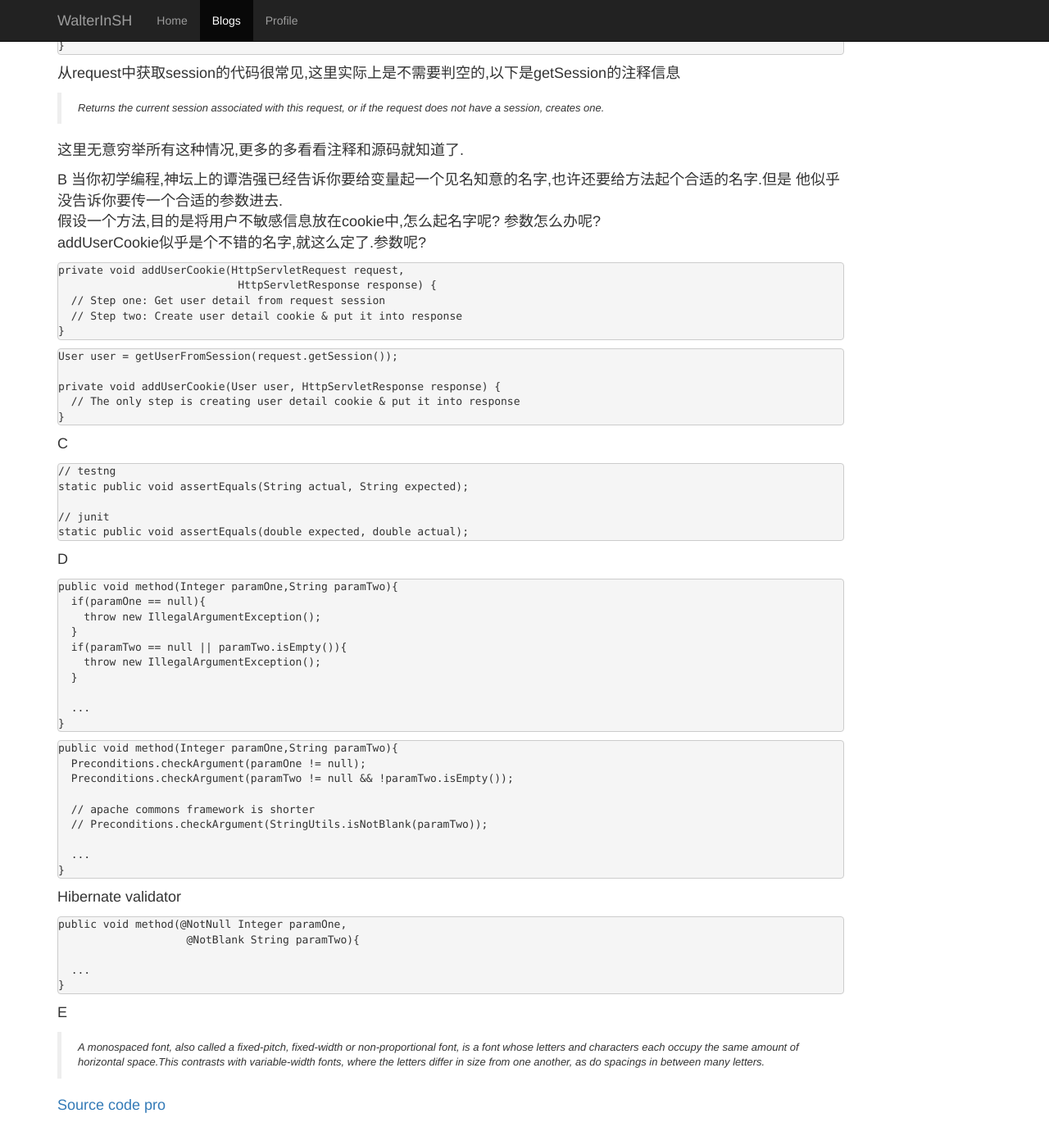
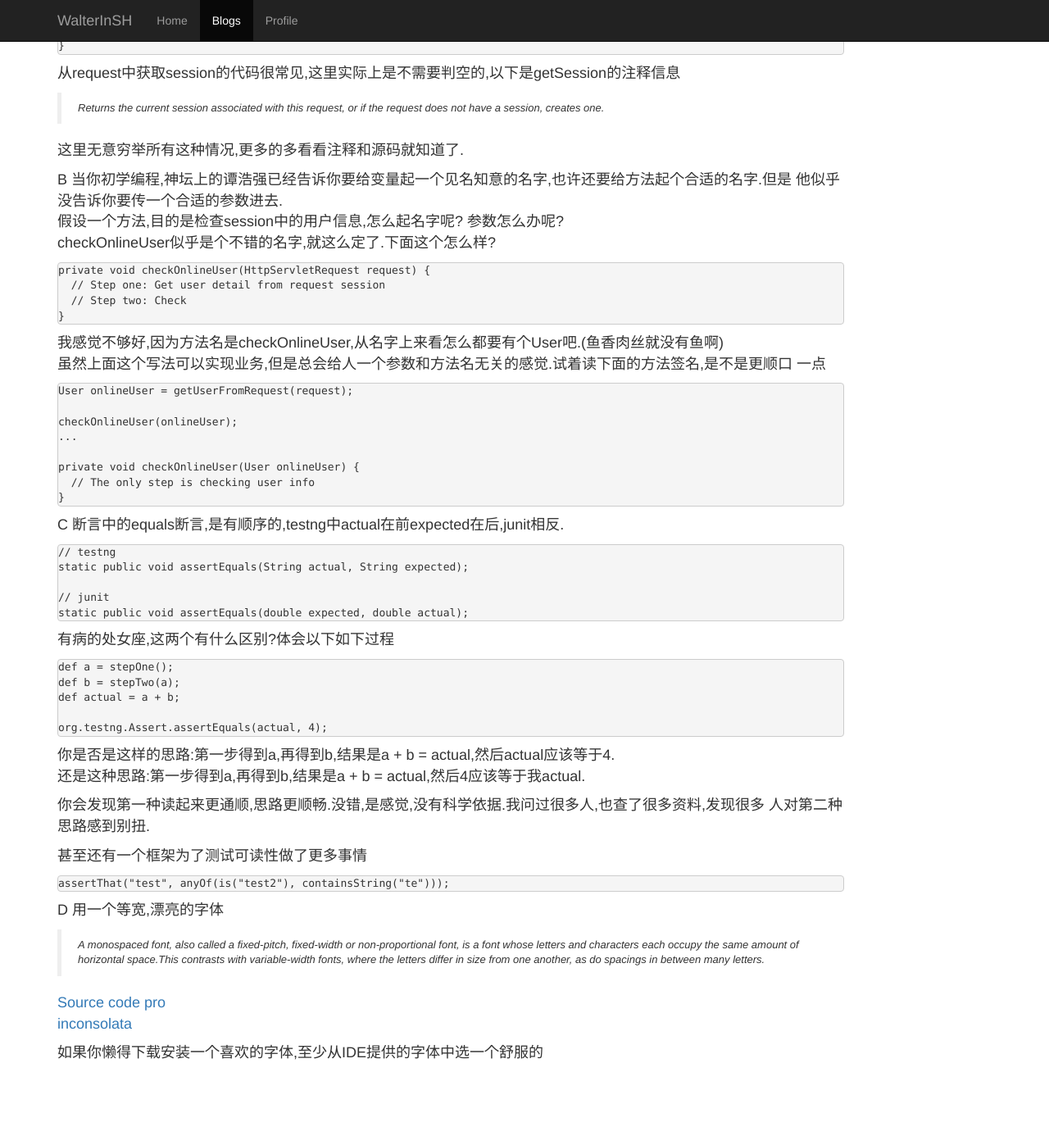
Before and after one commit to WalterInSH/walterinsh.github.io, a Jekyll site: the page built from _posts/2014-05-22-my-programming-habits.md, in a window 1280 px wide and 1400 px high, scrolled down 252 px. Shown: the top 1397 px of the window at 82% size. Built offline with Jekyll 4.4.1, drawn with Linux system fonts in a browser that asks for light colours; nearby versions of some CDN libraries; Markdown is read by kramdown in place of the engine named in the settings.

Commit message:
finish a blog

````diff
--- a/_posts/2014-05-22-write-reasonable-code.md
+++ b/_posts/2014-05-22-my-programming-habits.md
@@ -26,25 +26,33 @@ does not have a session, creates one.
 
 B 当你初学编程,神坛上的谭浩强已经告诉你要给变量起一个见名知意的名字,也许还要给方法起个合适的名字.但是
 他似乎没告诉你要传一个合适的参数进去.
-假设一个方法,目的是将用户不敏感信息放在cookie中,怎么起名字呢? 参数怎么办呢?
-addUserCookie似乎是个不错的名字,就这么定了.参数呢?
+假设一个方法,目的是检查session中的用户信息,怎么起名字呢? 参数怎么办呢?
+checkOnlineUser似乎是个不错的名字,就这么定了.下面这个怎么样?
+
 ```java
-private void addUserCookie(HttpServletRequest request,
-                            HttpServletResponse response) {
+private void checkOnlineUser(HttpServletRequest request) {
   // Step one: Get user detail from request session
-  // Step two: Create user detail cookie & put it into response
+  // Step two: Check
 }
 ```
 
+我感觉不够好,因为方法名是checkOnlineUser,从名字上来看怎么都要有个User吧.(鱼香肉丝就没有鱼啊)
+虽然上面这个写法可以实现业务,但是总会给人一个参数和方法名无关的感觉.试着读下面的方法签名,是不是更顺口
+一点
+
 ```java
-User user = getUserFromSession(request.getSession());
+User onlineUser = getUserFromRequest(request);
 
-private void addUserCookie(User user, HttpServletResponse response) {
-  // The only step is creating user detail cookie & put it into response
+checkOnlineUser(onlineUser);
+...
+
+private void checkOnlineUser(User onlineUser) {
+  // The only step is checking user info
 }
 ```
 
-C
+C 断言中的equals断言,是有顺序的,testng中actual在前expected在后,junit相反.
+
 ```java
 // testng
 static public void assertEquals(String actual, String expected);
@@ -53,45 +61,32 @@ static public void assertEquals(String actual, String expected);
 static public void assertEquals(double expected, double actual);
 ```
 
-D
+有病的处女座,这两个有什么区别?体会以下如下过程
 ```java
-public void method(Integer paramOne,String paramTwo){
-  if(paramOne == null){
-    throw new IllegalArgumentException();
-  }
-  if(paramTwo == null || paramTwo.isEmpty()){
-    throw new IllegalArgumentException();
-  }
+def a = stepOne();
+def b = stepTwo(a);
+def actual = a + b;
 
-  ...
-}
+org.testng.Assert.assertEquals(actual, 4);
+```
+你是否是这样的思路:第一步得到a,再得到b,结果是a + b = actual,然后actual应该等于4.
+还是这种思路:第一步得到a,再得到b,结果是a + b = actual,然后4应该等于我actual.
+
+你会发现第一种读起来更通顺,思路更顺畅.没错,是感觉,没有科学依据.我问过很多人,也查了很多资料,发现很多
+人对第二种思路感到别扭.
+
+甚至还有一个框架为了测试可读性做了更多事情
+```java
+assertThat("test", anyOf(is("test2"), containsString("te")));
 ```
 
-```java
-public void method(Integer paramOne,String paramTwo){
-  Preconditions.checkArgument(paramOne != null);
-  Preconditions.checkArgument(paramTwo != null && !paramTwo.isEmpty());
-
-  // apache commons framework is shorter
-  // Preconditions.checkArgument(StringUtils.isNotBlank(paramTwo));
-
-  ...
-}
-```
-
-Hibernate validator
-```java
-public void method(@NotNull Integer paramOne,
-                    @NotBlank String paramTwo){
-
-  ...
-}
-```
-
-E
+D  用一个等宽,漂亮的字体
 >A monospaced font, also called a fixed-pitch, fixed-width or non-proportional
 font, is a font whose letters and characters each occupy the same amount of
 horizontal space.This contrasts with variable-width fonts, where the letters
 differ in size from one another, as do spacings in between many letters.
 
 [Source code pro](https://github.com/adobe/source-code-pro)
+[inconsolata](http://levien.com/type/myfonts/inconsolata.html)
+
+如果你懒得下载安装一个喜欢的字体,至少从IDE提供的字体中选一个舒服的
````
